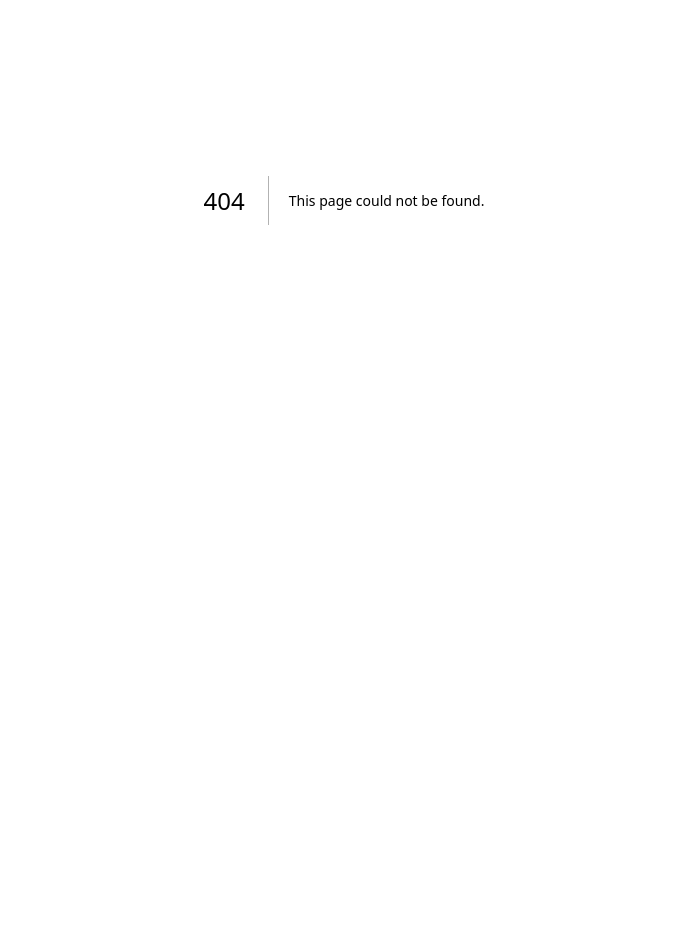
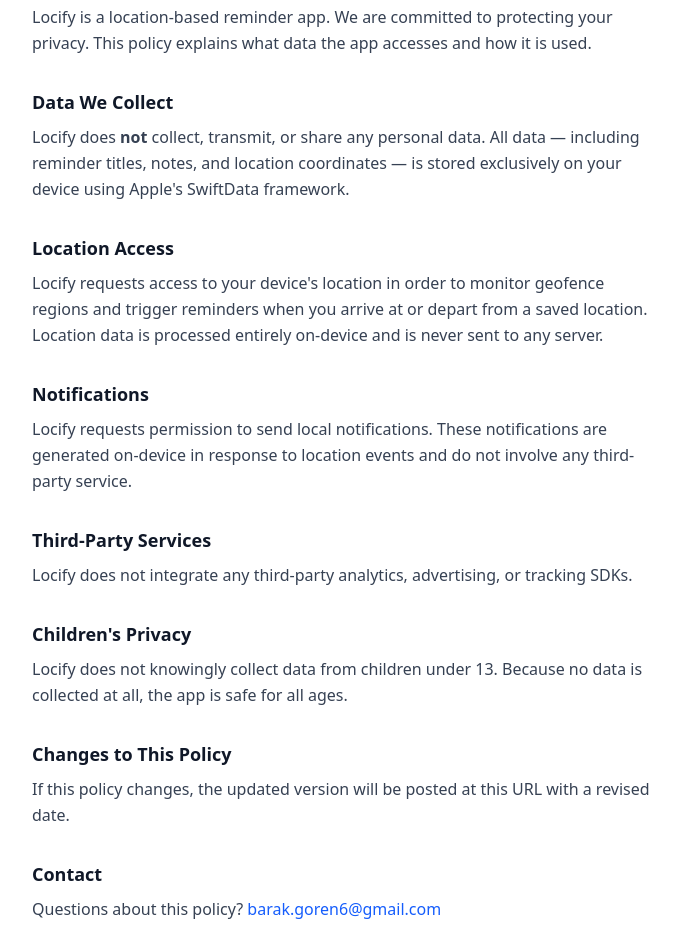
Before and after one commit to barakgoren/portfolio, a Next.js app: page /locify/privacy-policy in a window 1280 px wide. Before the commit this address had no page. Shown: the part 200-1152 px from the top of the page, without its empty margins (296-976 px from the left). Before the commit the page ends 800 px from the top, so only its background shows below. Built offline with nearby package versions, Linux system fonts and the light colour scheme.

Commit message:
feat: Add Locify layout and support pages with privacy policy and FAQs

```diff
--- /dev/null
+++ b/app/locify/layout.tsx
@@ -0,0 +1,17 @@
+import type { Metadata } from "next";
+import type React from "react";
+import "../globals.css";
+
+export const metadata: Metadata = {
+  robots: { index: false, follow: false },
+};
+
+export default function LocifyLayout({ children }: { children: React.ReactNode }) {
+  return (
+    <html lang="en">
+      <body className="bg-white text-gray-900 antialiased">
+        {children}
+      </body>
+    </html>
+  );
+}
--- /dev/null
+++ b/app/locify/privacy-policy/page.tsx
@@ -0,0 +1,83 @@
+export default function PrivacyPolicy() {
+  return (
+    <main className="max-w-2xl mx-auto px-6 py-16">
+      <div className="mb-10">
+        <h1 className="text-3xl font-bold text-gray-900">Privacy Policy</h1>
+        <p className="mt-2 text-sm text-gray-500">Locify · Last updated: May 1, 2025</p>
+      </div>
+
+      <section className="space-y-8 text-gray-700 leading-relaxed">
+        <div>
+          <h2 className="text-lg font-semibold text-gray-900 mb-2">Overview</h2>
+          <p>
+            Locify is a location-based reminder app. We are committed to protecting your privacy.
+            This policy explains what data the app accesses and how it is used.
+          </p>
+        </div>
+
+        <div>
+          <h2 className="text-lg font-semibold text-gray-900 mb-2">Data We Collect</h2>
+          <p>
+            Locify does <strong>not</strong> collect, transmit, or share any personal data.
+            All data — including reminder titles, notes, and location coordinates — is stored
+            exclusively on your device using Apple's SwiftData framework.
+          </p>
+        </div>
+
+        <div>
+          <h2 className="text-lg font-semibold text-gray-900 mb-2">Location Access</h2>
+          <p>
+            Locify requests access to your device's location in order to monitor geofence regions
+            and trigger reminders when you arrive at or depart from a saved location.
+            Location data is processed entirely on-device and is never sent to any server.
+          </p>
+        </div>
+
+        <div>
+          <h2 className="text-lg font-semibold text-gray-900 mb-2">Notifications</h2>
+          <p>
+            Locify requests permission to send local notifications. These notifications are
+            generated on-device in response to location events and do not involve any third-party
+            service.
+          </p>
+        </div>
+
+        <div>
+          <h2 className="text-lg font-semibold text-gray-900 mb-2">Third-Party Services</h2>
+          <p>
+            Locify does not integrate any third-party analytics, advertising, or tracking SDKs.
+          </p>
+        </div>
+
+        <div>
+          <h2 className="text-lg font-semibold text-gray-900 mb-2">Children's Privacy</h2>
+          <p>
+            Locify does not knowingly collect data from children under 13. Because no data
+            is collected at all, the app is safe for all ages.
+          </p>
+        </div>
+
+        <div>
+          <h2 className="text-lg font-semibold text-gray-900 mb-2">Changes to This Policy</h2>
+          <p>
+            If this policy changes, the updated version will be posted at this URL with a revised
+            date.
+          </p>
+        </div>
+
+        <div>
+          <h2 className="text-lg font-semibold text-gray-900 mb-2">Contact</h2>
+          <p>
+            Questions about this policy?{" "}
+            <a
+              href="mailto:barak.goren6@gmail.com"
+              className="text-blue-600 hover:underline"
+            >
+              barak.goren6@gmail.com
+            </a>
+          </p>
+        </div>
+      </section>
+    </main>
+  );
+}
--- /dev/null
+++ b/app/locify/support/page.tsx
@@ -0,0 +1,63 @@
+export default function Support() {
+  return (
+    <main className="max-w-2xl mx-auto px-6 py-16">
+      <div className="mb-10">
+        <h1 className="text-3xl font-bold text-gray-900">Locify Support</h1>
+        <p className="mt-2 text-sm text-gray-500">We're here to help.</p>
+      </div>
+
+      <section className="space-y-8 text-gray-700 leading-relaxed">
+        <div>
+          <h2 className="text-lg font-semibold text-gray-900 mb-2">Contact Us</h2>
+          <p>
+            For any questions, bug reports, or feedback, reach out by email:
+          </p>
+          <a
+            href="mailto:barak.goren6@gmail.com"
+            className="inline-block mt-2 text-blue-600 hover:underline font-medium"
+          >
+            barak.goren6@gmail.com
+          </a>
+        </div>
+
+        <div>
+          <h2 className="text-lg font-semibold text-gray-900 mb-2">Frequently Asked Questions</h2>
+
+          <div className="space-y-5">
+            <div>
+              <p className="font-medium text-gray-800">Why isn't my reminder triggering?</p>
+              <p className="mt-1 text-sm">
+                Make sure Locify has "Always" location permission enabled in Settings → Privacy &
+                Security → Location Services → Locify. Also ensure the reminder is toggled on.
+              </p>
+            </div>
+
+            <div>
+              <p className="font-medium text-gray-800">How do I delete a reminder?</p>
+              <p className="mt-1 text-sm">
+                Swipe left on a reminder in the list and tap Delete, or open the reminder and
+                use the delete option.
+              </p>
+            </div>
+
+            <div>
+              <p className="font-medium text-gray-800">Can I set a custom radius for a reminder?</p>
+              <p className="mt-1 text-sm">
+                Yes. When adding or editing a reminder, use the radius slider on the map to
+                adjust the geofence size.
+              </p>
+            </div>
+
+            <div>
+              <p className="font-medium text-gray-800">Is my data backed up?</p>
+              <p className="mt-1 text-sm">
+                Reminders are stored on-device. If iCloud Backup is enabled on your device,
+                the app data will be included in your iCloud backup automatically.
+              </p>
+            </div>
+          </div>
+        </div>
+      </section>
+    </main>
+  );
+}
--- a/middleware.ts
+++ b/middleware.ts
@@ -8,9 +8,10 @@
   // - API routes
   // - Next.js internals (_next)
   // - Public files (assets, images, etc.)
+  // - /locify/* pages (standalone app legal pages)
   matcher: [
     "/",
     "/(he|en)/:path*",
-    "/((?!api|_next|_vercel|.*\\..*).*)",
+    "/((?!api|_next|_vercel|locify|.*\\..*).*)",
   ],
 };
```
